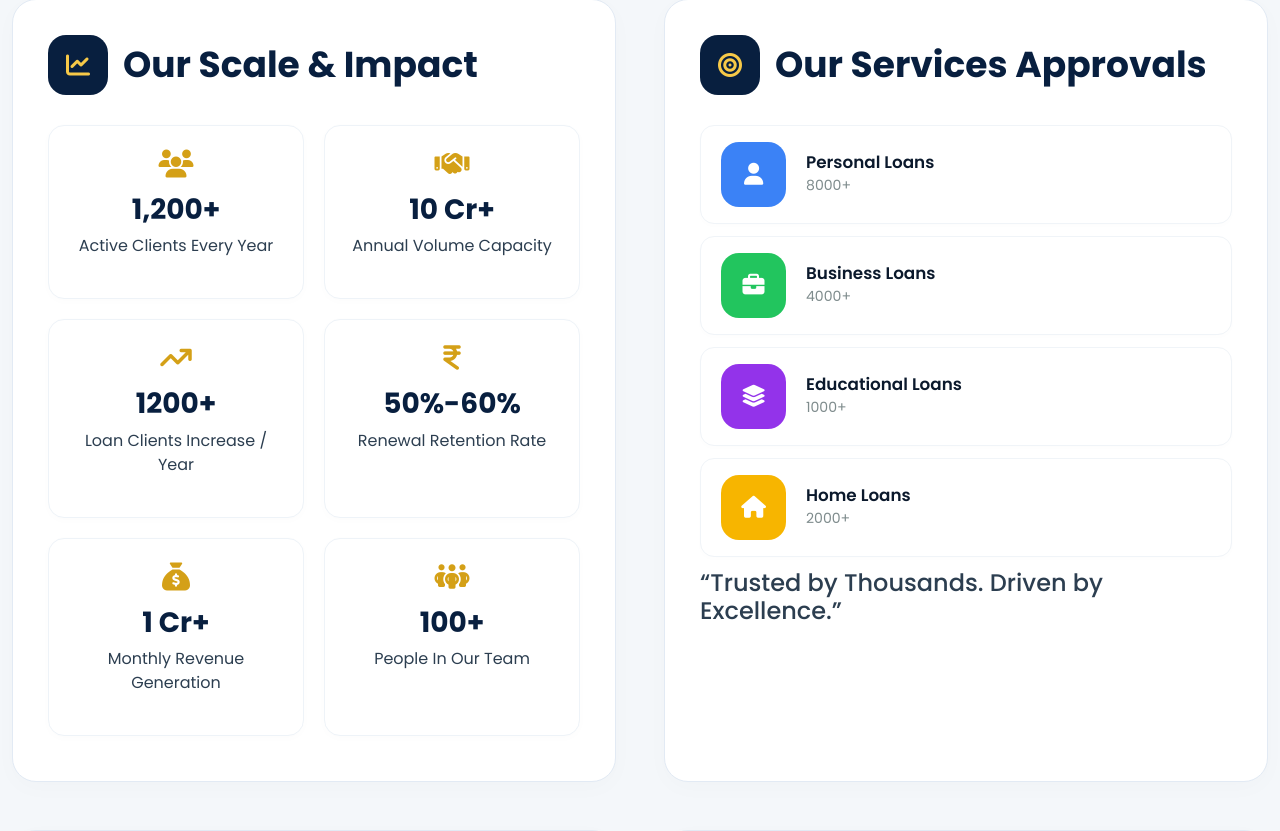
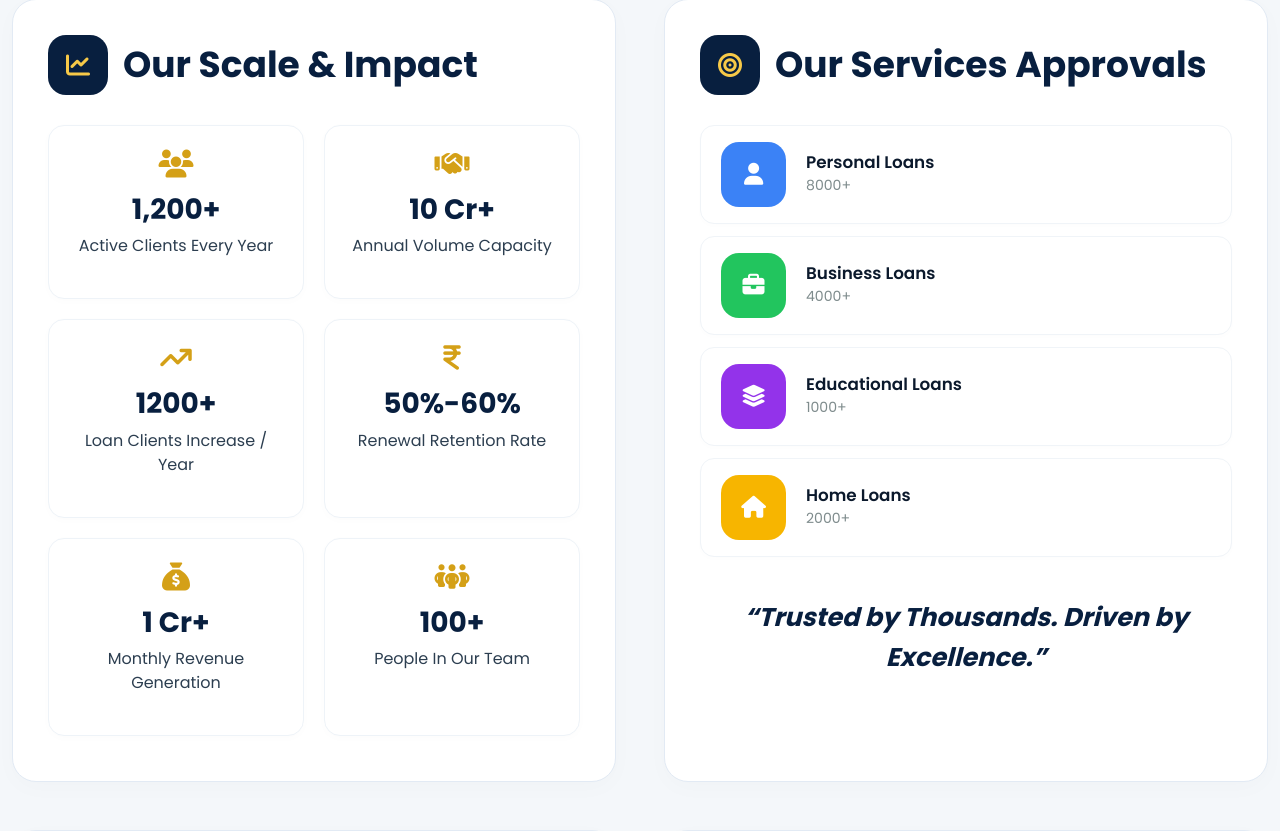
Before and after one commit to 8977115766/Money_Plus_Associates, a Flask app: page /history in a window 1280 px wide. Shown: the part 802-1633 px from the top of the page. Run offline with Flask 3, Linux system fonts and the light colour scheme.

Commit message:
Update style.css

```diff
--- a/static/css/style.css
+++ b/static/css/style.css
@@ -517,7 +517,19 @@ body {
     }
 
 }
+.service-quote{
+    margin-top: 40px;
+    text-align: center;
+    font-size: 1.6rem;
+    font-weight: 700;
+    color: #081f3f;
+    font-style: italic;
+    line-height: 1.6;
+}
 
+.service-quote span{
+    color: #d4a017;
+}
 
 /* HERO HERO BANNER */
 .hero-banner {
```
